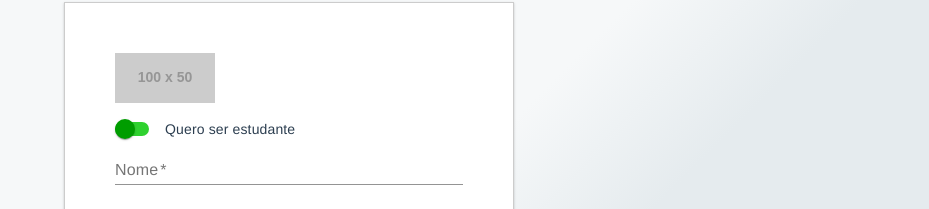
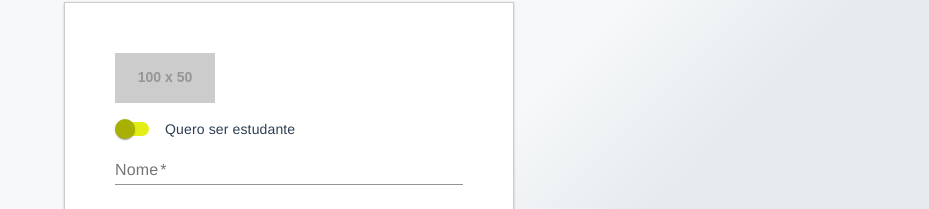
Before and after one commit to Simillo/SIE, a Vue app in the folder Interface/: page /#/register in a window 1280 px wide. Shown: the part 97-306 px from the top of the page, without its empty margins (351-1280 px from the left). Built offline with nearby package versions, Linux system fonts and the light colour scheme.

Commit message:
melhoria no switch

```diff
--- a/Interface/src/components/register/Password.vue
+++ b/Interface/src/components/register/Password.vue
@@ -17,7 +17,7 @@
       router-link(to='/register')
         md-button.md-raised.md-primary.no-margin.float-left.pull-bottom Voltar
       md-button.md-raised.md-primary.no-margin.float-right.pull-bottom(
-        @click.prevent='next()') Próximo
+        @click.prevent='next()') Cadastrar
 </template>
 
 <script>
--- a/Interface/src/components/register/Register.vue
+++ b/Interface/src/components/register/Register.vue
@@ -76,13 +76,13 @@ export default {
 <style lang='scss'>
 .md-switch.md-theme-default:not(.md-checked) {
   .md-switch-container {
-    background-color: rgb(47, 209, 47);
+    background-color: rgb(227, 238, 23);
   }
   .md-switch-thumb {
-    background-color: rgb(0, 157, 0)!important;
+    background-color: rgb(168, 177, 3)!important;
   }
   .md-ripple-wave {
-    background-color: rgb(0, 157, 0)!important;
+    background-color: rgb(168, 177, 3)!important;
   }
 }
 </style>
```
